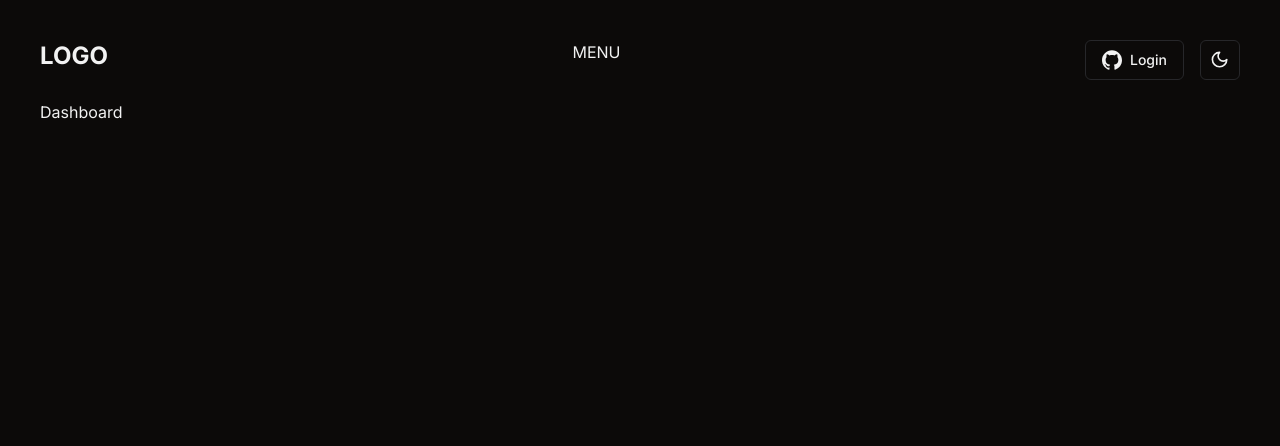
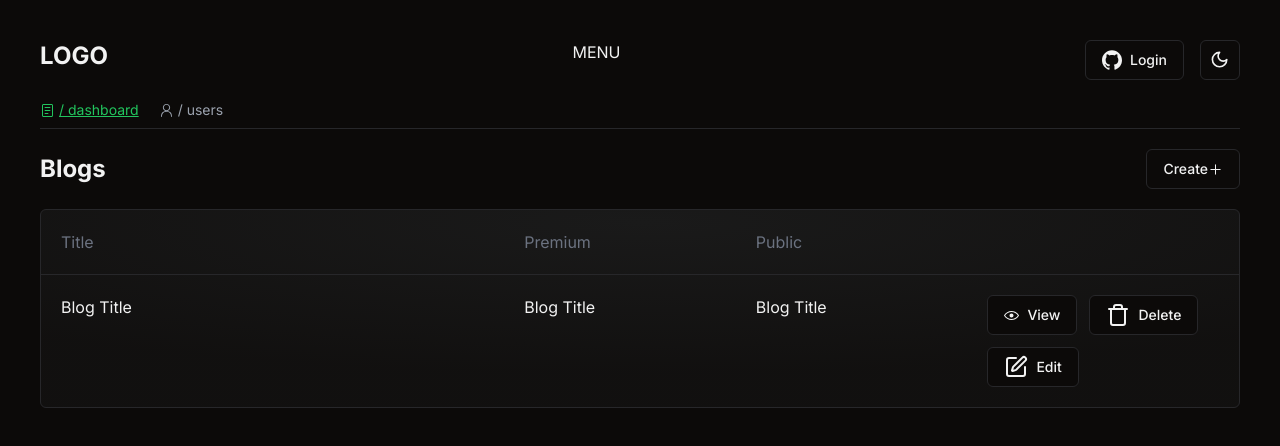
Before and after one commit to JannickPepe/Sass-Blog-with-stripe, a Next.js app: page /dashboard in a window 1280 px wide. Shown: the top 446 px of the page. Built offline with nearby package versions, Linux system fonts and the light colour scheme; no server answers.

Commit message:
made dashbaord admin routes with added user route and navlinks and setting up dashboard UI

```diff
--- /dev/null
+++ b/app/dashboard/blog/create/page.tsx
@@ -0,0 +1,11 @@
+import React from 'react';
+
+export default function page() {
+
+    return (
+        <div>
+            create blog
+        </div>
+    );
+
+};
--- /dev/null
+++ b/app/dashboard/components/BlogTable.tsx
@@ -0,0 +1,42 @@
+
+import { Button } from '@/components/ui/button';
+import { EyeOpenIcon } from '@radix-ui/react-icons';
+import { EditIcon, TrashIcon } from 'lucide-react';
+import React from 'react';
+
+export default function BlogTable() {
+
+    return (
+        <div className='overflow-x-auto'>
+            <div className='border dark:bg-graident-dark rounded-md w-[900px] md:w-full'>
+
+                <div className='grid grid-cols-5 p-5 text-gray-500 border-b'>
+                    <h1 className='col-span-2'>Title</h1>
+                    <h1 className=''>Premium</h1>
+                    <h1 className=''>Public</h1>
+                </div>
+
+                <div className='grid grid-cols-5 p-5'>
+                    <h1 className='col-span-2'>Blog Title</h1>
+                    <h1 className=''>Blog Title</h1>
+                    <h1 className=''>Blog Title</h1>
+                    <Actions />
+                </div>
+
+            </div>
+        </div>
+    );
+
+};
+
+const Actions = () => {
+
+    return (
+        <div className='flex items-center gap-3 flex-wrap'>
+            <Button variant="outline" className='flex items-center gap-2'><EyeOpenIcon /> View</Button>
+            <Button variant="outline" className='flex items-center gap-2'><TrashIcon /> Delete</Button>
+            <Button variant="outline" className='flex items-center gap-2'><EditIcon /> Edit</Button>
+        </div>
+    );
+
+};
--- /dev/null
+++ b/app/dashboard/components/Navlinks.tsx
@@ -0,0 +1,45 @@
+"use client";
+
+import { cn } from "@/lib/utils";
+import { PersonIcon, ReaderIcon } from "@radix-ui/react-icons";
+import Link from "next/link";
+import { usePathname } from "next/navigation";
+import React from "react";
+
+
+export default function Navlinks() {
+
+	const pathname = usePathname();
+
+	const links = [
+		{
+			href: "/dashboard",
+			Icon: ReaderIcon,
+			text: "dashboard",
+		},
+
+		{
+			href: "/dashboard/user",
+			Icon: PersonIcon,
+			text: "users",
+		},
+	];
+
+
+	return (
+		<div className="flex items-center gap-5 border-b pb-2">
+			{links.map(({ href, Icon, text }, index) => {
+				return (
+					<Link href={href} className={cn(
+							"text-sm text-gray-400 flex  items-center gap-1 hover:underline transition-all",
+							{ "text-green-500 underline": pathname === href }
+						)}
+						key={index}
+					>
+						<Icon /> / {text}
+					</Link>
+				);
+			})}
+		</div>
+	);
+}
--- /dev/null
+++ b/app/dashboard/layout.tsx
@@ -0,0 +1,14 @@
+import React, { ReactNode } from 'react';
+import Navlinks from './components/Navlinks';
+
+
+export default function layout({children} : {children: ReactNode}) {
+
+    return (
+        <div className='space-y-5'>
+            <Navlinks />
+            {children}
+        </div>
+    );
+
+};
--- a/app/dashboard/page.tsx
+++ b/app/dashboard/page.tsx
@@ -1,11 +1,27 @@
+import { Button } from '@/components/ui/button';
+import { PlusIcon } from '@radix-ui/react-icons';
+import Link from 'next/link';
 import React from 'react';
+import BlogTable from './components/BlogTable';
 
 
 export default function Dashboard() {
 
     return (
-        <div>
-            <h1>Dashboard</h1>
+        <div className='space-y-5'>
+
+            <div className='flex items-center justify-between'>
+                <h1 className='text-2xl font-bold'>Blogs</h1>
+
+                <Link href="/dashboard/blog/create">
+                    <Button variant='outline'>
+                        Create <PlusIcon />
+                    </Button>
+                </Link>
+            </div>
+
+            <BlogTable />
+
         </div>
     );
 
--- /dev/null
+++ b/app/dashboard/user/page.tsx
@@ -0,0 +1,12 @@
+
+import React from 'react'
+
+export default function page() {
+
+    return (
+        <div>
+            user page
+        </div>
+    );
+
+};
--- a/tailwind.config.ts
+++ b/tailwind.config.ts
@@ -18,6 +18,13 @@ const config = {
       },
     },
     extend: {
+      backgroundImage: {
+				"graident-dark":
+					"radial-gradient(76.33% 76.59% at 50.15% 6.06%, #1A1A1A 0%, rgba(26, 26, 26, 0.38) 100%)",
+			},
+			height: {
+				"70vh": "70vh",
+			},
       colors: {
         border: "hsl(var(--border))",
         input: "hsl(var(--input))",
```
Also changed, not shown: lib/actions/user.ts (added, +11 -0 lines).
